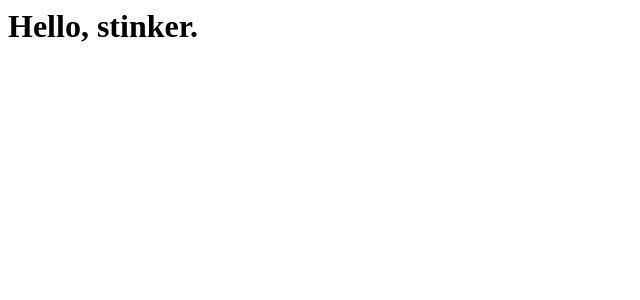
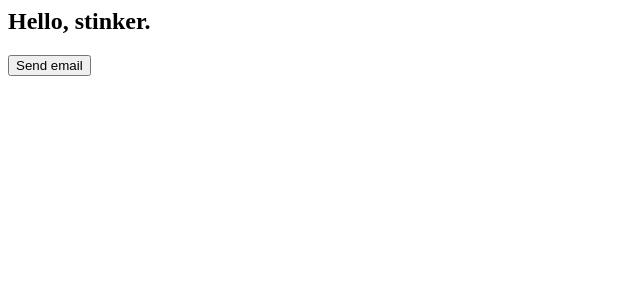
Before and after one commit to lizandbrendangetmarried/lizandbrendangetmarried.github.com, a React app: page / in a window 1280 px wide. Shown: the top 300 px of the page, without its empty margins (0-640 px from the left). Built offline with nearby package versions, Linux system fonts and the light colour scheme; the HTML template or start-up script is replaced by a standard one.

Commit message:
example of sending email through apostle.io

```diff
--- a/index.html
+++ b/index.html
@@ -1,10 +1,10 @@
 <html>
   <head>
-    <title>Sample App</title>
+    <title>lizandbrendangetmarried.com</title>
   </head>
   <body>
     <div id='root'>
     </div>
-    <script src="/dist/bundle.js"></script>
+    <script src="/static/bundle.js"></script>
   </body>
 </html>
--- a/package.json
+++ b/package.json
@@ -38,6 +38,7 @@
     "webpack-dev-server": "^1.12.1"
   },
   "dependencies": {
+    "apostle.io": "^1.0.0",
     "react": "^0.14.0",
     "react-dom": "^0.14.0"
   }
--- a/src/App.js
+++ b/src/App.js
@@ -1,9 +1,28 @@
 import React, { Component } from 'react';
+import apostle from 'apostle.io';
+
+class SendWelcomeEmail {
+  constructor() {
+    apostle.domainKey = "dd487e5521278b8fd8db25e5e69ec24643280c01";
+  }
+  send() {
+    apostle.deliver("welcome", {email: "brendan.r.carey@gmail.com"})
+      .then(() => console.log('success!'), () => console.log('error!'));
+  }
+}
 
 export default class App extends Component {
+  constructor(props) {
+    super(props);
+    this.welcome = new SendWelcomeEmail();
+  }
+
   render() {
     return (
-      <h1>Hello, stinker.</h1>
+      <section>
+        <h1>Hello, stinker.</h1>
+        <button onClick={() => this.welcome.send()}>Send email</button>
+      </section>
     );
   }
 }
```
Also changed, not shown: 1 other file (tests, documents, lock files or other folders).
